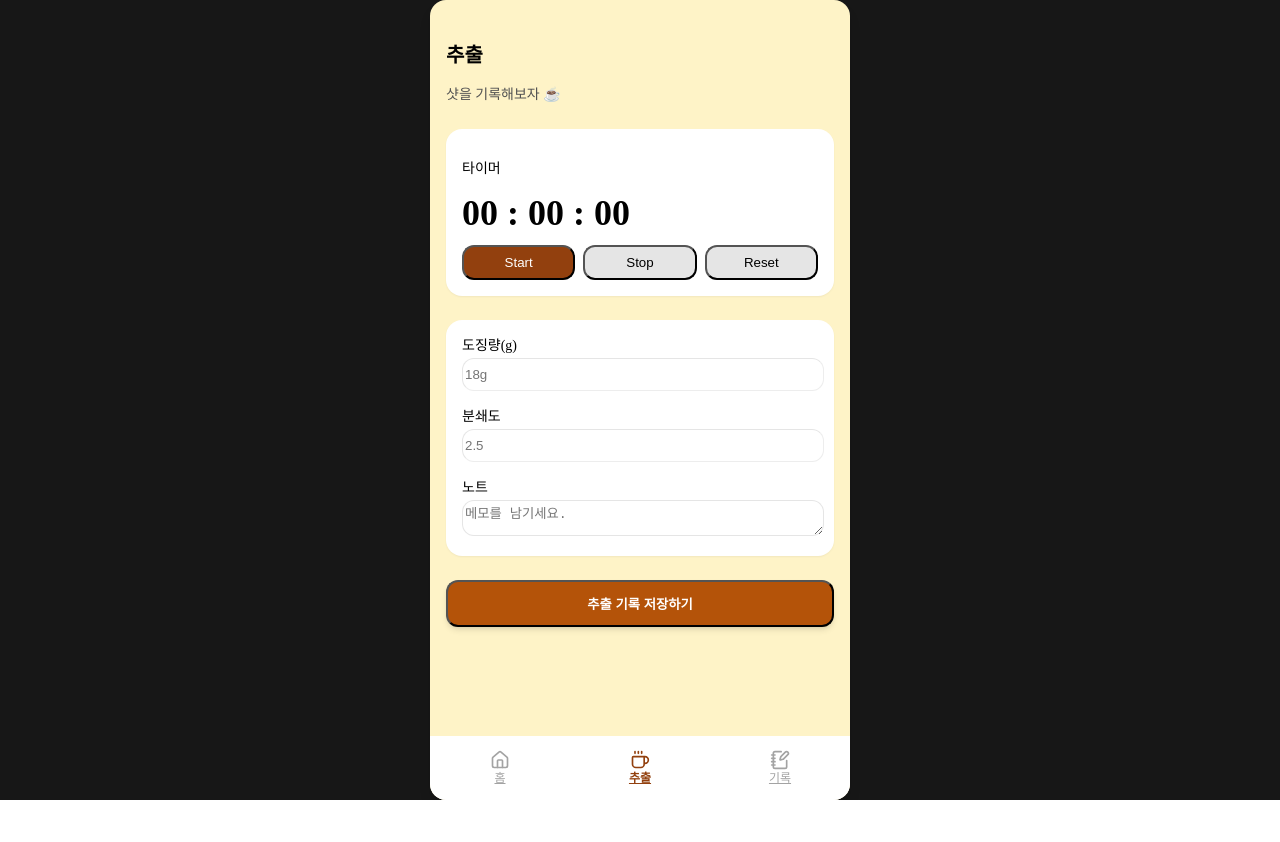
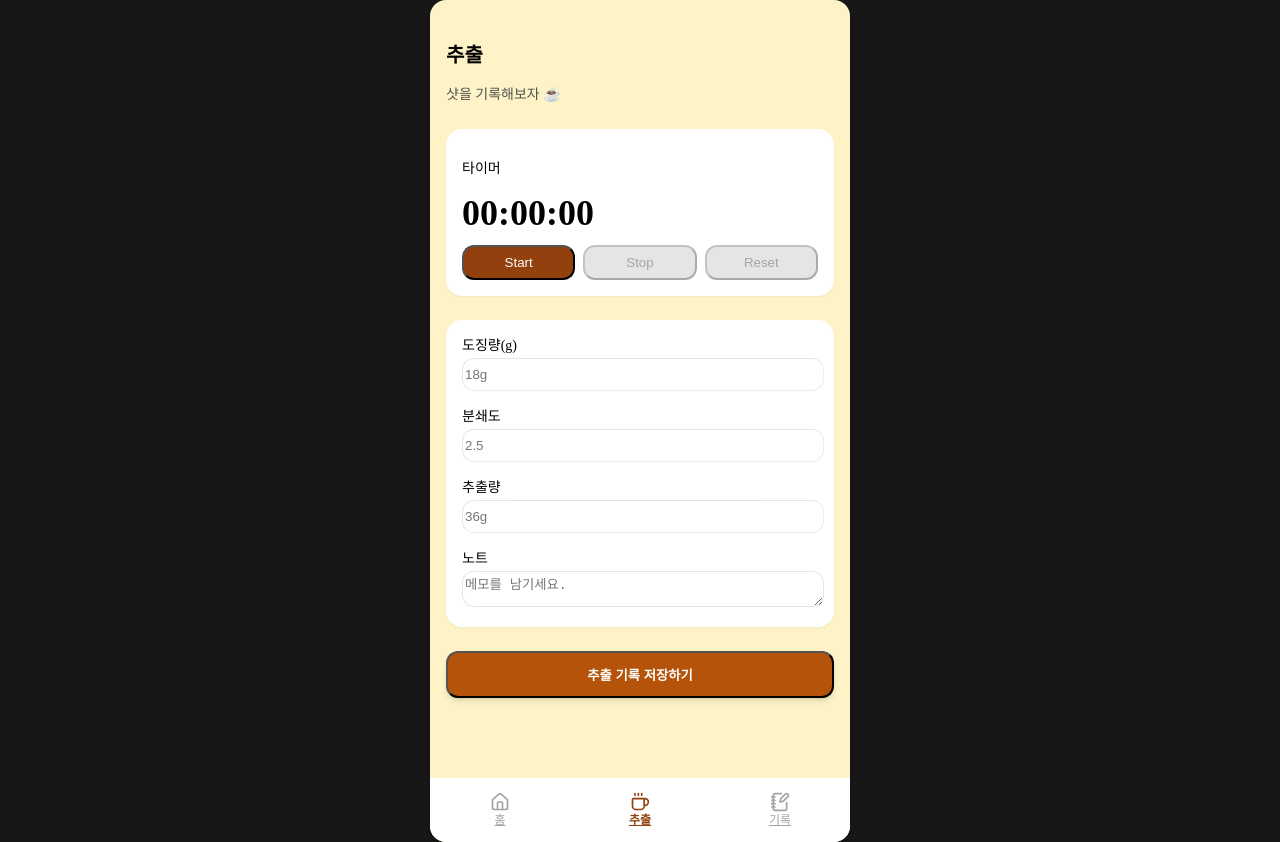
Before and after one commit to metjyc/espresso-log, a React (Vite) app: page /brew in a window 1280 px wide. Before the commit the page ends 800 px from the top, so only its background shows below. Built offline with nearby package versions, Linux system fonts and the light colour scheme.

Commit message:
feat: 타이머 기능 추가

```diff
--- a/src/pages/Brew.tsx
+++ b/src/pages/Brew.tsx
@@ -1,37 +1,65 @@
-import { useRef, useState } from "react";
+import { useEffect, useRef, useState } from "react";
 
 export default function Brew() {
-  const [tenth, setTenth] = useState<number>(0);
+  const [accMs, setAccMs] = useState<number>(0);
   const [running, setRunning] = useState(false);
+  const [tick, setTick] = useState(0);
+
   const intervalRef = useRef<number | null>(null);
+  const startMsRef = useRef<number | null>(null);
+
+  const now = performance.now();
+  const elapsedMs =
+    running && startMsRef.current !== null
+      ? accMs + (now - startMsRef.current)
+      : accMs;
+
+  const centi = Math.floor(elapsedMs / 10);
+  const mm = String(Math.floor(centi / 6000)).padStart(2, "0");
+  const ss = String(Math.floor((centi % 6000) / 100)).padStart(2, "0");
+  const cc = String(centi % 100).padStart(2, "0");
+  const display = `${mm}:${ss}:${cc}`;
+
+  useEffect(() => {
+    return () => {
+      if (intervalRef.current !== null) {
+        clearInterval(intervalRef.current);
+        intervalRef.current = null;
+      }
+    };
+  }, []);
 
   const handleStart = () => {
-    if (intervalRef.current !== null) {
-      return;
-    }
-    intervalRef.current = setInterval(() => {
-      setTenth((prev) => prev + 1);
-    }, 100);
+    if (running) return;
+    if (intervalRef.current !== null) return;
+    startMsRef.current = performance.now();
     setRunning(true);
+    intervalRef.current = window.setInterval(() => {
+      setTick((t) => t + 1);
+    }, 50);
   };
 
   const handleStop = () => {
-    if (intervalRef.current === null) {
-      return;
+    if (!running) return;
+
+    const start = startMsRef.current;
+    if (start !== null) {
+      const delta = performance.now() - start;
+      setAccMs((prev) => prev + delta);
     }
-    clearInterval(intervalRef.current);
-    intervalRef.current = null;
+
+    startMsRef.current = null;
     setRunning(false);
-  };
 
-  const handleReset = () => {
     if (intervalRef.current !== null) {
       clearInterval(intervalRef.current);
       intervalRef.current = null;
     }
+  };
 
-    setRunning(false);
-    setTenth(0);
+  const handleReset = () => {
+    if (running) handleStop();
+    setAccMs(0);
   };
 
   return (
@@ -42,23 +70,26 @@ export default function Brew() {
       </header>
       <section className="rounded-2xl bg-white shadow-sm border border-black/5 p-4 space-y-3">
         <p className="text-sm font-medium">타이머</p>
-        <div className="text-4xl font-bold tabular-nums">00 : 00 : 00</div>
+        <div className="text-4xl font-bold tabular-nums">{display}</div>
         <div className="grid grid-cols-3 gap-2">
           <button
             className="py-2 rounded-xl bg-amber-800 text-white"
             onClick={handleStart}
+            disabled={running}
           >
             Start
           </button>
           <button
             className="py-2 rounded-xl bg-neutral-200"
             onClick={handleStop}
+            disabled={!running}
           >
             Stop
           </button>
           <button
             className="py-2 rounded-xl bg-neutral-200"
             onClick={handleReset}
+            disabled={centi === 0}
           >
             Reset
           </button>
@@ -85,6 +116,15 @@ export default function Brew() {
           />
         </div>
 
+        <div className="space-y-0.5">
+          <label className="text-sm font-medium">추출량</label>
+          <input
+            placeholder="36g"
+            className="w-full rounded-xl border border-black/10 py-2"
+            inputMode="decimal"
+          />
+        </div>
+
         <div className="space-y-0.5 ">
           <label className="text-sm font-medium">노트</label>
           <textarea
@@ -93,7 +133,14 @@ export default function Brew() {
           />
         </div>
       </section>
-      <button className="w-full rounded-xl bg-amber-700 text-white py-3 font-semibold shadow-md active:translate-y-[1px] transition ">
+      <button
+        className="
+        justify-center flex
+        p-3 rounded-xl
+        bg-amber-700 active:bg-amber-800
+        font-semibold text-white shadow-md
+        hover:shadow-lg transition-shadow"
+      >
         추출 기록 저장하기
       </button>
     </div>
```
